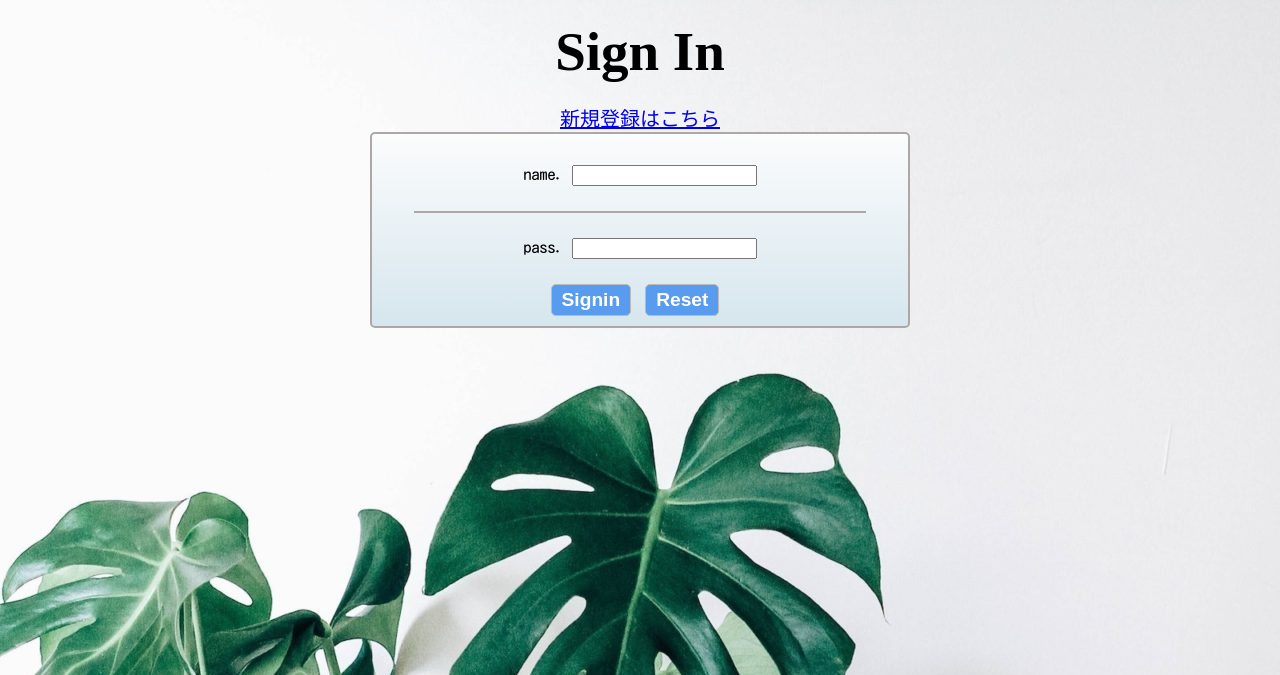
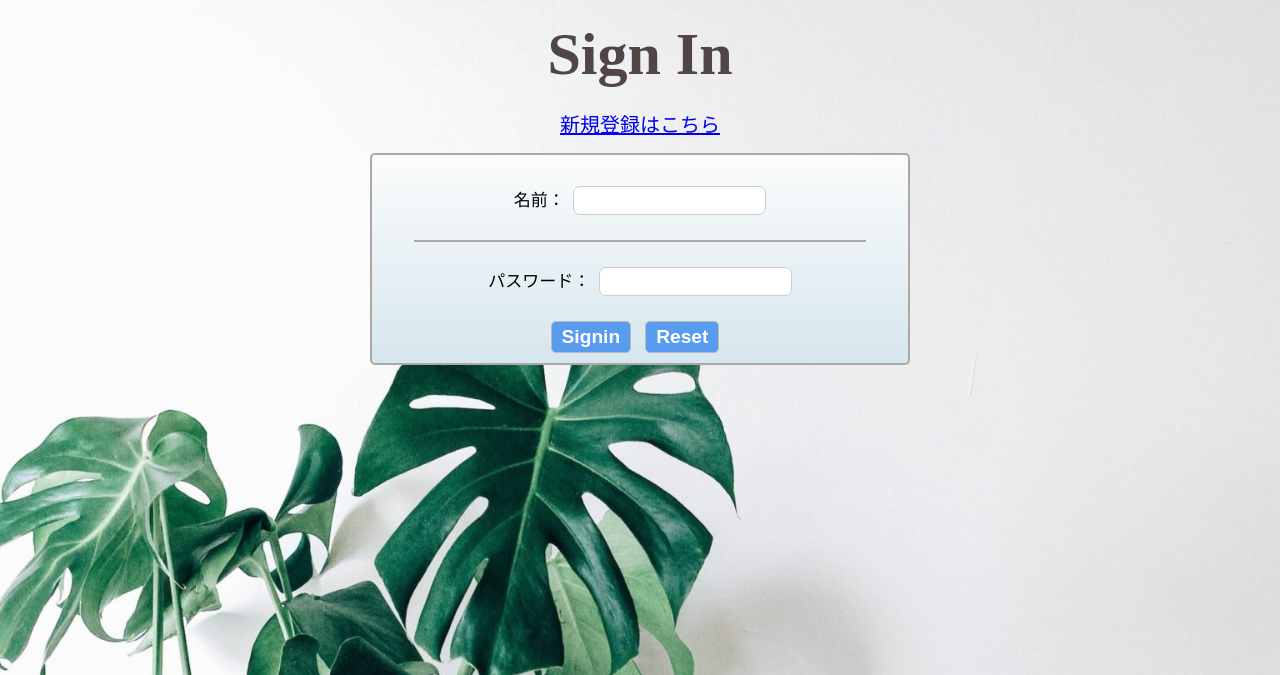
Before and after one commit to tamago-droid/kadaiLast_php_db, a PHP site: page /login_form.php in a window 1280 px wide. Shown: the top 675 px of the page. Run offline with PHP 8.4, Linux system fonts and the light colour scheme; some web fonts are replaced.

Commit message:
js追加
トップに戻るボタン追加
css調整etc

```diff
--- a/index.php
+++ b/index.php
@@ -16,6 +16,7 @@ $name = $_SESSION["name"];
     <link rel="preconnect" href="https://fonts.gstatic.com">
     <link href="https://fonts.googleapis.com/css2?family=New+Tegomin&display=swap" rel="stylesheet">
     <link href="https://fonts.googleapis.com/css2?family=Kosugi+Maru&display=swap" rel="stylesheet">
+    <link rel="stylesheet" href="https://maxcdn.bootstrapcdn.com/font-awesome/4.4.0/css/font-awesome.min.css">
 </head>
 <body>
 <!-- ここからheader -->
@@ -34,7 +35,7 @@ $name = $_SESSION["name"];
     <h1>HOUSEHOLD ACCOUNT</h1>
 </div>
 <div class="theme2">
-    <h2>入力する</h2>
+    <h2><i class="fa fa-paint-brush "></i> 入力する</h2>
 </div>
 <form action="insert.php" method="post" class="frm">
     <fieldset>
--- a/login_form.php
+++ b/login_form.php
@@ -19,13 +19,13 @@
 <form action="login.php" method="post">
     <fieldset>
         <!-- 登録ネーム -->
-        <label for="name">name.
+        <label for="name">名前：
             <input type="text" name="name" id="name" required>
         </label>
 
 
         <!-- パスワード -->
-        <label for="pass">pass.
+        <label for="pass">パスワード：
             <input type="password" name="pass" id="pass" required>
         </label>
 
--- a/style.css
+++ b/style.css
@@ -1,6 +1,6 @@
 body{
   background-image: url(./img/white_wall.jpg);
-  background-size: auto;
+  background-size: cover;
   margin: 0 0 8px;
 }
 
@@ -21,7 +21,7 @@ header{
 p{
   margin-top: 15px;
   font-size: 20px;
-  background-color: beige;
+  background-color:  #fdfdfaab;
   display: inline-block;
   border: rgb(4 22 57) 1px solid;
   border-radius: 0 13px 13px 0;
@@ -39,19 +39,24 @@ nav a{
 /* 見出し系 */
 h1{
   font-family: 'New Tegomin', serif;
-  font-size: 55px;
+  font-size: 60px;
   margin: 20px auto;
   text-align: center;
+  color: #504646;
 }
 
 .theme2{
   text-align: center;
+  margin-bottom: 15px;
 }
 
 .theme2 a{
   font-size: 20px;
 }
 
+.theme2 h2{
+  margin-bottom: 0;
+}
 .cmt{
   text-align: center;
 }
@@ -70,12 +75,27 @@ fieldset{
   background: linear-gradient(#fbfcfc, #d6e6ee);
 }
 
+fieldset input[type="text"],
+fieldset input[type="number"],
+fieldset input[type="email"],
+fieldset input[type="password"],
+fieldset select{
+  width:45%;
+	padding:5px;
+	margin:0;
+  font-size: 15px;
+	color:#666;
+	border:solid 1px #ccc;
+	background: #fff;
+	border-radius:7px;
+}
+
 label{
   display: block;
-  text-align: center;
   padding: 25px;
   margin: auto 30px;
-  border-top: solid 2px #ada8a5
+  border-top: solid 2px #ada8a5;
+  font-size: 17px;
 }
 
 label:first-child{
@@ -127,3 +147,22 @@ input[type="number"]::-webkit-inner-spin-button {
   -webkit-appearance: none;
   margin: 0;
 }
+
+/* トップに戻るボタン */
+.top_btn{
+  position: fixed;
+  right: 10px;
+  bottom: 10px;
+  font-size: 1.2rem;
+  line-height: 1.2rem;
+  background-image: url(./img/mokume.jpg);
+  color: #504646;
+  padding: 10px;
+  border: solid 3px;
+  box-shadow: 0 2px 10px -6px rgba(0,0,0,.5), 0 3px 10px -4px rgba(0,0,0,.2);
+  opacity: 0.5;
+}
+
+.top_btn:hover{
+  opacity: unset;
+}
--- a/update_form.php
+++ b/update_form.php
@@ -17,6 +17,7 @@ $id = $_GET["id"];
     <link rel="stylesheet" href="style.css">
     <link rel="preconnect" href="https://fonts.gstatic.com">
     <link href="https://fonts.googleapis.com/css2?family=New+Tegomin&display=swap" rel="stylesheet">
+    <link rel="stylesheet" href="https://maxcdn.bootstrapcdn.com/font-awesome/4.4.0/css/font-awesome.min.css">
 </head>
 <body>
 <!-- ここからheader -->
@@ -37,7 +38,7 @@ $id = $_GET["id"];
 <!-- 前ページに戻る -->
 <div class="theme2">
     <a href="javascript:history.back();">一覧に戻る</a>
-    <h2>データを編集する</h2>
+    <h2><i class="fa fa-paint-brush "></i> データ編集する</h2>
 </div>
 <form action="update.php" method="post">
     <fieldset>
```
Also changed, not shown: expenses.php (+9 -2 lines), incomes.php (+8 -1 lines), top_btn.js (added, +20 -0 lines).
